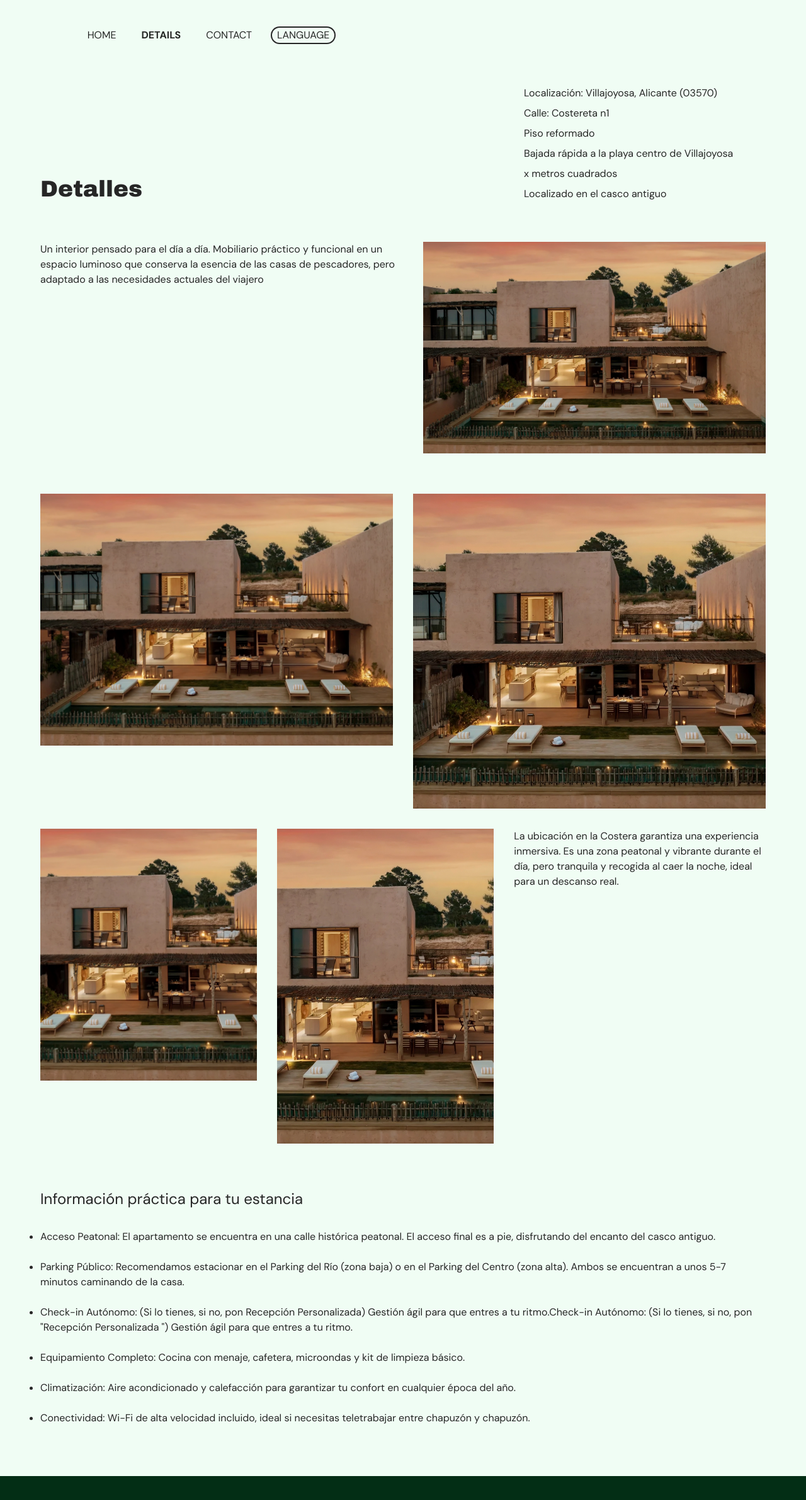
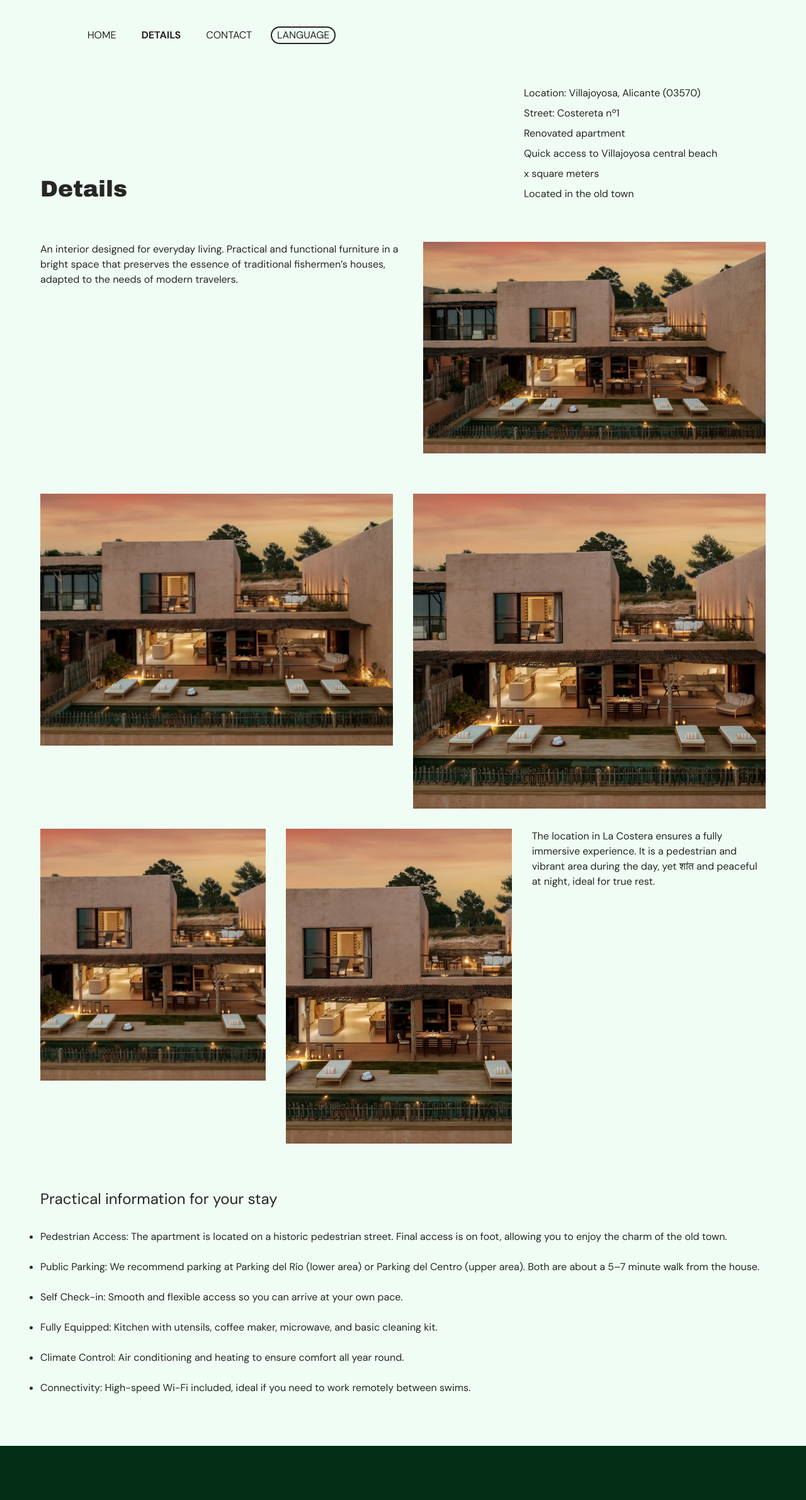
Before and after one commit to JaumeEsquerdo/costera-n1, a Next.js app in the folder costera-n1/: page /en/detalles in a window 1280 px wide. Shown: the top 2382 px of the page at 63% size. Built offline with nearby package versions, Linux system fonts and the light colour scheme.

Commit message:
implementar traducciones en page Detalles

```diff
--- a/costera-n1/app/[locale]/detalles/page.jsx
+++ b/costera-n1/app/[locale]/detalles/page.jsx
@@ -6,32 +6,26 @@ import { useI18n } from "@/app/hooks/usei18n";
 
 export default function Detalles() {
   const { t } = useI18n();
-  const textsDetalles = t.Contact;
+  const textsDetalles = t.Details;
   return (
     <>
       <Header />
       <main className="flex flex-col min-h-screen w-[90%] gap-8 max-w-400 mx-auto ">
         <div className="pt-40 lg:w-full flex flex-col lg:flex-row h-[50vh] lg:h-[40vh] justify-between lg:pt-0 gap-8 lg:items-end">
           <h1 className="text-4xl font-title text-center w-full lg:max-w-1/2  lg:text-start">
-            Detalles
+            {textsDetalles.title}
           </h1>
           <ul className="flex flex-col w-full gap-2 lg:max-w-1/3 lg:text-start">
-            <li>Localización: Villajoyosa, Alicante (03570)</li>
-            <li>Calle: Costereta n1</li>
-            <li>Piso reformado</li>
-            <li>Bajada rápida a la playa centro de Villajoyosa</li>
-            <li>x metros cuadrados</li>
-            <li>Localizado en el casco antiguo</li>
+            <li> {textsDetalles.location}</li>
+            <li>{textsDetalles.street}</li>
+            {textsDetalles.features.map((feature, i) => (
+              <li key={i}>{feature}</li>
+            ))}
           </ul>
         </div>
         <div className="pt:8 lg:py-8 flex flex-col-reverse gap-8 lg:max-h-200 justify-between lg:h-100 lg:flex-row">
           <div className="flex flex-col gap-8 lg:max-w-1/2">
-            <p>
-              Un interior pensado para el día a día. Mobiliario práctico y
-              funcional en un espacio luminoso que conserva la esencia de las
-              casas de pescadores, pero adaptado a las necesidades actuales del
-              viajero
-            </p>
+            <p>{textsDetalles.description}</p>
           </div>
 
           <div className="relative w-90 max-w-[90%] h-60 overflow-hidden lg:h-full lg:max-h-100 lg:w-full lg:max-w-160">
@@ -39,7 +33,7 @@ export default function Detalles() {
               src="/hotel-fachada.webp"
               fill
               priority
-              alt={""}
+              alt={textsDetalles.imageAlt}
               className="object-cover"
             />
           </div>
@@ -83,43 +77,14 @@ export default function Detalles() {
               className="object-cover"
             />
           </div>
-          <p>
-            La ubicación en la Costera garantiza una experiencia inmersiva. Es
-            una zona peatonal y vibrante durante el día, pero tranquila y
-            recogida al caer la noche, ideal para un descanso real.
-          </p>
+          <p>{textsDetalles.locationDescription}</p>
         </div>
         <div className="flex flex-col gap-8 pt-10 pb-20">
-          <h2 className="text-2xl">Información práctica para tu estancia</h2>
+          <h2 className="text-2xl">{textsDetalles.practicalInfoTitle}</h2>
           <ul className="flex flex-col gap-6 list-disc">
-            <li>
-              Acceso Peatonal: El apartamento se encuentra en una calle
-              histórica peatonal. El acceso final es a pie, disfrutando del
-              encanto del casco antiguo.
-            </li>
-            <li>
-              Parking Público: Recomendamos estacionar en el Parking del Río
-              (zona baja) o en el Parking del Centro (zona alta). Ambos se
-              encuentran a unos 5-7 minutos caminando de la casa.
-            </li>
-            <li>
-              Check-in Autónomo: (Si lo tienes, si no, pon Recepción
-              Personalizada) Gestión ágil para que entres a tu ritmo.Check-in
-              Autónomo: (Si lo tienes, si no, pon &quot;Recepción Personalizada
-              &quot;) Gestión ágil para que entres a tu ritmo.
-            </li>
-            <li>
-              Equipamiento Completo: Cocina con menaje, cafetera, microondas y
-              kit de limpieza básico.
-            </li>
-            <li>
-              Climatización: Aire acondicionado y calefacción para garantizar tu
-              confort en cualquier época del año.
-            </li>
-            <li>
-              Conectividad: Wi-Fi de alta velocidad incluido, ideal si necesitas
-              teletrabajar entre chapuzón y chapuzón.
-            </li>
+            {textsDetalles.practicalInfo.map((info, i) => (
+              <li key={i}>{info}</li>
+            ))}
           </ul>
         </div>
       </main>
```
